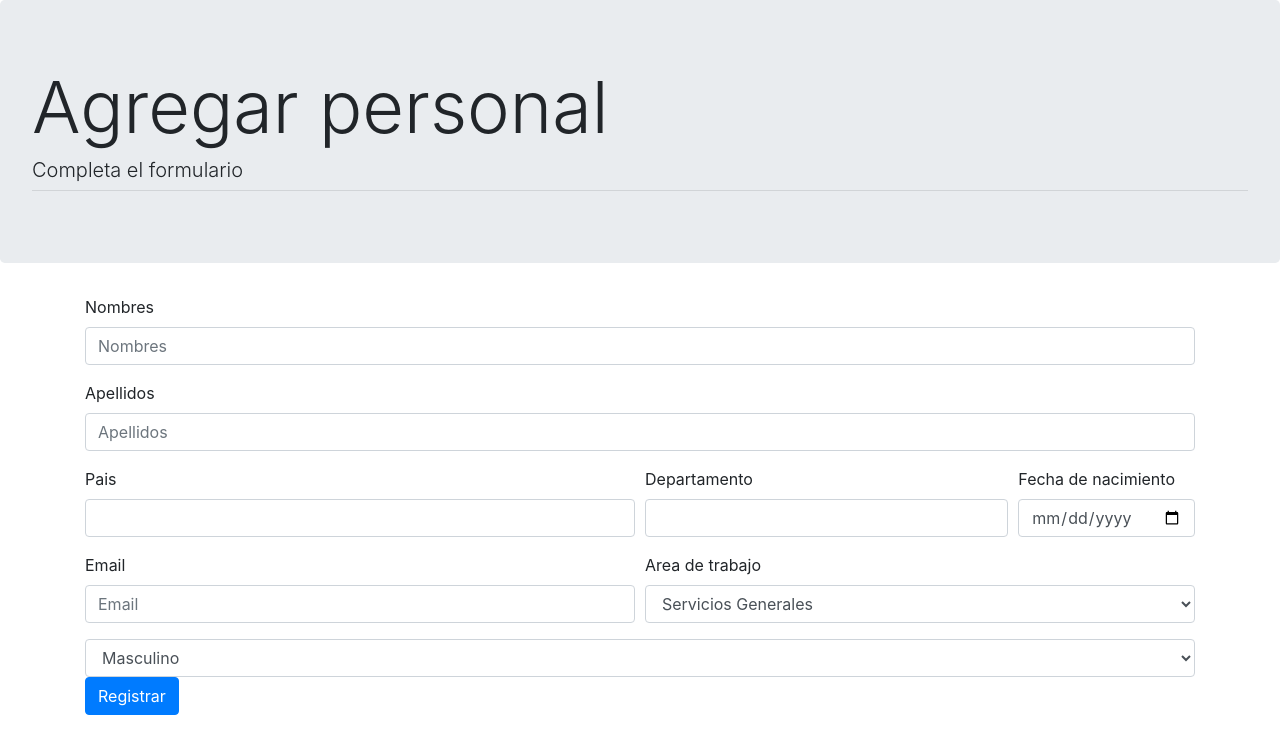
After one commit to EDEXOR/prueba-tecnica, a PHP site: page /add.php in a window 1280 px wide. The commit adds this page. Shown: the top 754 px of the page. Run offline with PHP 8.4, Linux system fonts and the light colour scheme; data comes from the database, SQL or seed files in the repository.

Commit message:
Borrar / Crear

```diff
--- /dev/null
+++ b/add.php
@@ -0,0 +1,85 @@
+<!doctype html>
+<html lang="en">
+  <head>
+	<title>Title</title>
+	<!-- Required meta tags -->
+	<meta charset="utf-8">
+	<meta name="viewport" content="width=device-width, initial-scale=1, shrink-to-fit=no">
+
+	<!-- Bootstrap CSS -->
+	<link rel="stylesheet" href="https://stackpath.bootstrapcdn.com/bootstrap/4.3.1/css/bootstrap.min.css" integrity="sha384-ggOyR0iXCbMQv3Xipma34MD+dH/1fQ784/j6cY/iJTQUOhcWr7x9JvoRxT2MZw1T" crossorigin="anonymous">
+  </head>
+  <body>
+  <?php
+// Conexion a la base de datos
+require_once("dbConnection.php");
+
+?>
+  <div class="jumbotron">
+    <h1 class="display-3">Agregar personal</h1>
+    <h3 class="lead">Completa el formulario</h3>
+    <hr class="my-2">
+
+	</div>
+    <div class="container">
+        <form action="addAction.php" method="POST">
+
+        <div class="form-group">
+            <label name="nombres" for="inputAddress">Nombres</label>
+            <input type="text" class="form-control" id="inputAddress" placeholder="Nombres">
+        </div>
+        <div class="form-group">
+            <label name="apellidos" for="inputAddress2">Apellidos</label>
+            <input type="text" class="form-control" id="inputAddress2" placeholder="Apellidos">
+        </div>
+        <div class="form-row">
+            <div class="form-group col-md-6">
+            <label  for="inputCity">Pais</label>
+            <input name="pais" type="text" class="form-control" id="inputCity">
+            </div>
+            <div class="form-group col-md-4">
+            <label for="inputState">Departamento</label>
+            <input name="departamento" type="text" class="form-control" id="departamento">
+            </div>
+            <div class="form-group col-md-2">
+            <label name="fecha" for="inputZip">Fecha de nacimiento</label>
+            <input type="date" class="form-control" id="inputZip">
+            </div>
+        </div>
+
+        <div class="form-row">
+            <div class="form-group col-md-6">
+            <label for="inputEmail4">Email</label>
+            <input type="email" class="form-control" id="inputEmail4" placeholder="Email">
+            </div>
+            <div class="form-group col-md-6">
+            <label for="seleccion">Area de trabajo</label>
+            <select class="form-control" name="area" id="seleccion">
+          <?php
+            $areaas = mysqli_query($mysqli, "SELECT * FROM areas ORDER BY id DESC");
+            while ($areas = mysqli_fetch_assoc($areaas)) {
+                echo '<option value="'.$areas['id'].'">'.$areas['nombre_area'].'</option>';
+            }
+            ?>
+          </select>
+            </div>
+        </div>
+        <div class="form-group">
+        <select class="form-control" name="sexo" id="seleccion">
+            <option value="1">Masculino</option>
+            <option value="2">Femenino</option>
+        </div>
+        <br><br>
+        <input type="submit" value="Registrar" class="btn btn-primary">
+        </form>
+    </div>
+
+	</div>
+
+	<!-- Optional JavaScript -->
+	<!-- jQuery first, then Popper.js, then Bootstrap JS -->
+	<script src="https://code.jquery.com/jquery-3.3.1.slim.min.js" integrity="sha384-q8i/X+965DzO0rT7abK41JStQIAqVgRVzpbzo5smXKp4YfRvH+8abtTE1Pi6jizo" crossorigin="anonymous"></script>
+	<script src="https://cdnjs.cloudflare.com/ajax/libs/popper.js/1.14.7/umd/popper.min.js" integrity="sha384-UO2eT0CpHqdSJQ6hJty5KVphtPhzWj9WO1clHTMGa3JDZwrnQq4sF86dIHNDz0W1" crossorigin="anonymous"></script>
+	<script src="https://stackpath.bootstrapcdn.com/bootstrap/4.3.1/js/bootstrap.min.js" integrity="sha384-JjSmVgyd0p3pXB1rRibZUAYoIIy6OrQ6VrjIEaFf/nJGzIxFDsf4x0xIM+B07jRM" crossorigin="anonymous"></script>
+  </body>
+</html>
```
Also changed, not shown: addAction.php (added, +50 -0 lines), delete.php (added, +12 -0 lines), index.php (+11 -10 lines).
